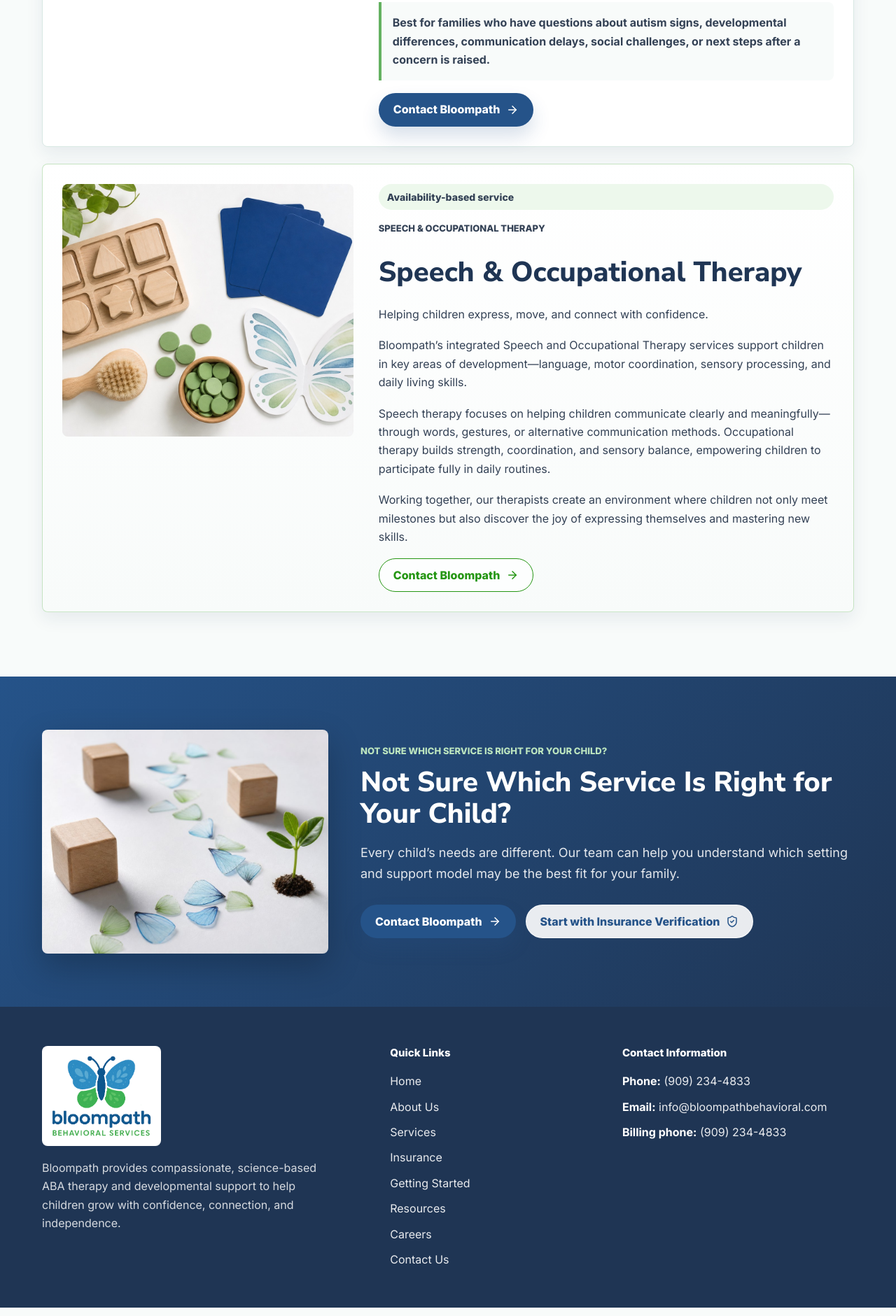
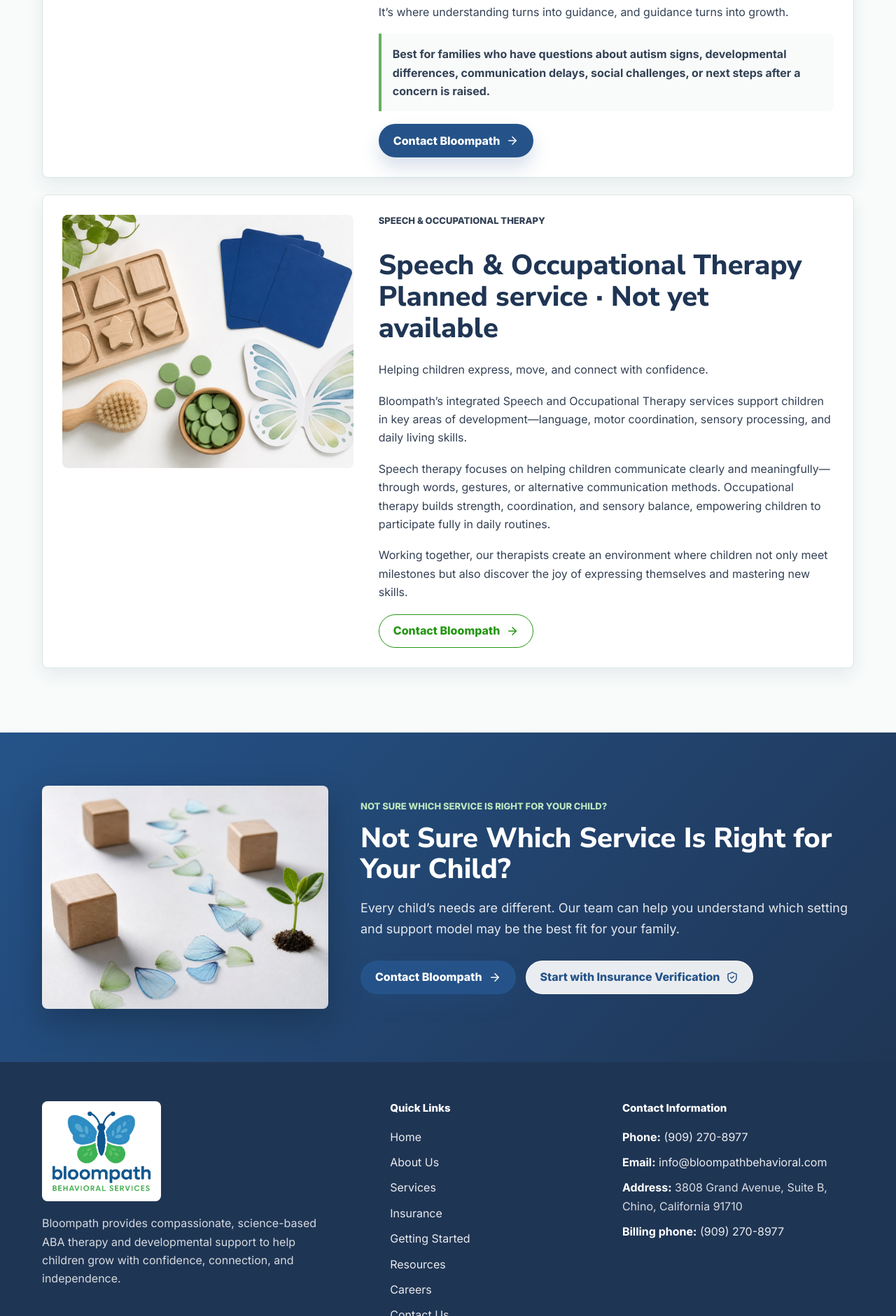
Before and after one commit to admin766/bloompath-website, a website: page services/index.html in a window 1280 px wide. Shown: the part 6514-8395 px from the top of the page at 70% size. Drawn offline with nearby package versions, Linux system fonts and the light colour scheme.

Commit message:
Update Bloompath services page

```diff
--- a/services/index.html
+++ b/services/index.html
@@ -212,7 +212,7 @@
             <img src="../assets/images/insurance-intake.jpg" alt="A family intake conversation in a warm child development center.">
             <div class="copy-stack">
               <p class="eyebrow">Autism Diagnosis</p>
-              <h2>Autism Diagnosis</h2>
+              <h2>Autism Diagnosis <span class="service-status">Planned service · Not yet available</span></h2>
               <p>Understanding is the first step to meaningful support.</p>
               <p>Every child with autism is different, and the early signs can look unique at each stage of life. When those signs feel unclear, it’s natural for families to feel uncertain about what to do next.</p>
               <p>At Bloompath, we see diagnosis not as a label, but as a way to understand your child more deeply. Through careful observation, standardized assessments, and family input, our specialists identify your child’s strengths, challenges, and specific areas that may need support.</p>
@@ -225,12 +225,11 @@
             </div>
           </article>
 
-          <article class="focused-service availability-service" id="speech-occupational-therapy">
+          <article class="focused-service" id="speech-occupational-therapy">
             <img src="../assets/images/therapy-materials.jpg" alt="Blue and green developmental therapy materials arranged on a clean white surface.">
             <div class="copy-stack">
-              <p class="availability-tag">Availability-based service</p>
               <p class="eyebrow">Speech &amp; Occupational Therapy</p>
-              <h2>Speech &amp; Occupational Therapy</h2>
+              <h2>Speech &amp; Occupational Therapy <span class="service-status">Planned service · Not yet available</span></h2>
               <p>Helping children express, move, and connect with confidence.</p>
               <p>Bloompath’s integrated Speech and Occupational Therapy services support children in key areas of development—language, motor coordination, sensory processing, and daily living skills.</p>
               <p>Speech therapy focuses on helping children communicate clearly and meaningfully—through words, gestures, or alternative communication methods. Occupational therapy builds strength, coordination, and sensory balance, empowering children to participate fully in daily routines.</p>
@@ -282,9 +281,10 @@
         </nav>
         <div class="footer-contact">
           <h2>Contact Information</h2>
-          <p><strong>Phone:</strong> <a href="tel:+19092344833">(909) 234-4833</a></p>
+          <p><strong>Phone:</strong> <a href="tel:+19092708977">(909) 270-8977</a></p>
           <p><strong>Email:</strong> <a href="mailto:info@bloompathbehavioral.com">info@bloompathbehavioral.com</a></p>
-          <p><strong>Billing phone:</strong> <a href="tel:+19092344833">(909) 234-4833</a></p>
+          <p><strong>Address:</strong> 3808 Grand Avenue, Suite B, Chino, California 91710</p>
+          <p><strong>Billing phone:</strong> <a href="tel:+19092708977">(909) 270-8977</a></p>
         </div>
       </div>
     </footer>
```
